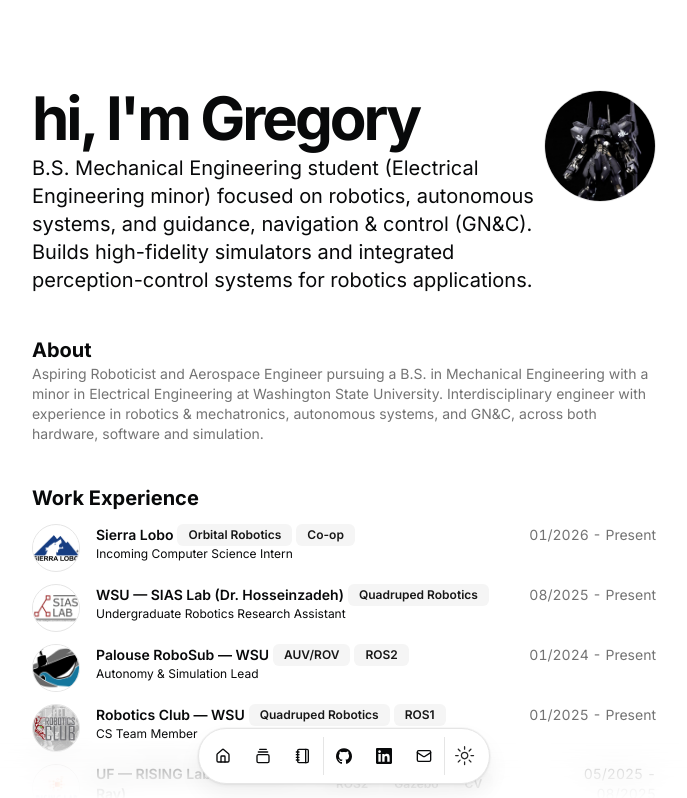
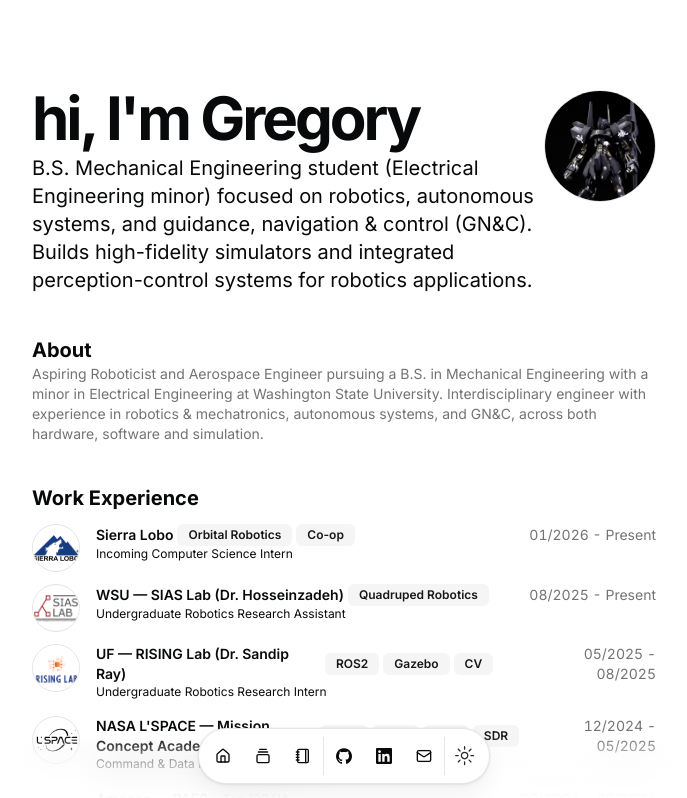
Before and after one commit to sangregoriokimpo/personalwebsite, a Next.js app: page / in a window 1280 px wide. Shown: the top 798 px of the page, without its empty margins (296-983 px from the left). Built offline with nearby package versions, Linux system fonts and the light colour scheme.

Commit message:
implementation: removed duplicates

```diff
--- a/src/data/resume.tsx
+++ b/src/data/resume.tsx
@@ -91,30 +91,6 @@
       end: "Present",
       description:
         "Probabilistic intention & motion prediction on Unitree Go2 EDU Plus for safe path planning around people.",
-    },
-    {
-      company: "Palouse RoboSub — WSU",
-      href: "https://robosub.eecs.wsu.edu/",
-      badges: ["AUV/ROV", "ROS2"],
-      location: "Pullman, WA",
-      title: "Autonomy & Simulation Lead",
-      logoUrl: "palouserobosub.jpg",
-      start: "01/2024",
-      end: "Present",
-      description:
-        "Led development of GNCea: Gazebo Harmonic AUV/ROV simulator with custom C++ plugins (thrust allocation, buoyancy, hydrodynamic drag), 6-DOF teleop, and autonomy.",
-    },
-    {
-      company: "Robotics Club — WSU",
-      href: "https://robotics.wsu.edu/",
-      badges: ["Quadruped Robotics", "ROS1"],
-      location: "Pullman, WA",
-      title: "CS Team Member",
-      logoUrl: "wsuroboticsclub.jpg",
-      start: "01/2025",
-      end: "Present",
-      description:
-        "Implemented a quadruped prototype URDF, joint controllers, and ROS1 Melodic control plugins for Gazebo/RViz and developed/integrated inverse kinematics with the CHAMP/CHVMP locomotion framework to enable stable, efficient gait control.",
     },
     {
       company: "UF — RISING Lab (Dr. Sandip Ray)",
```
